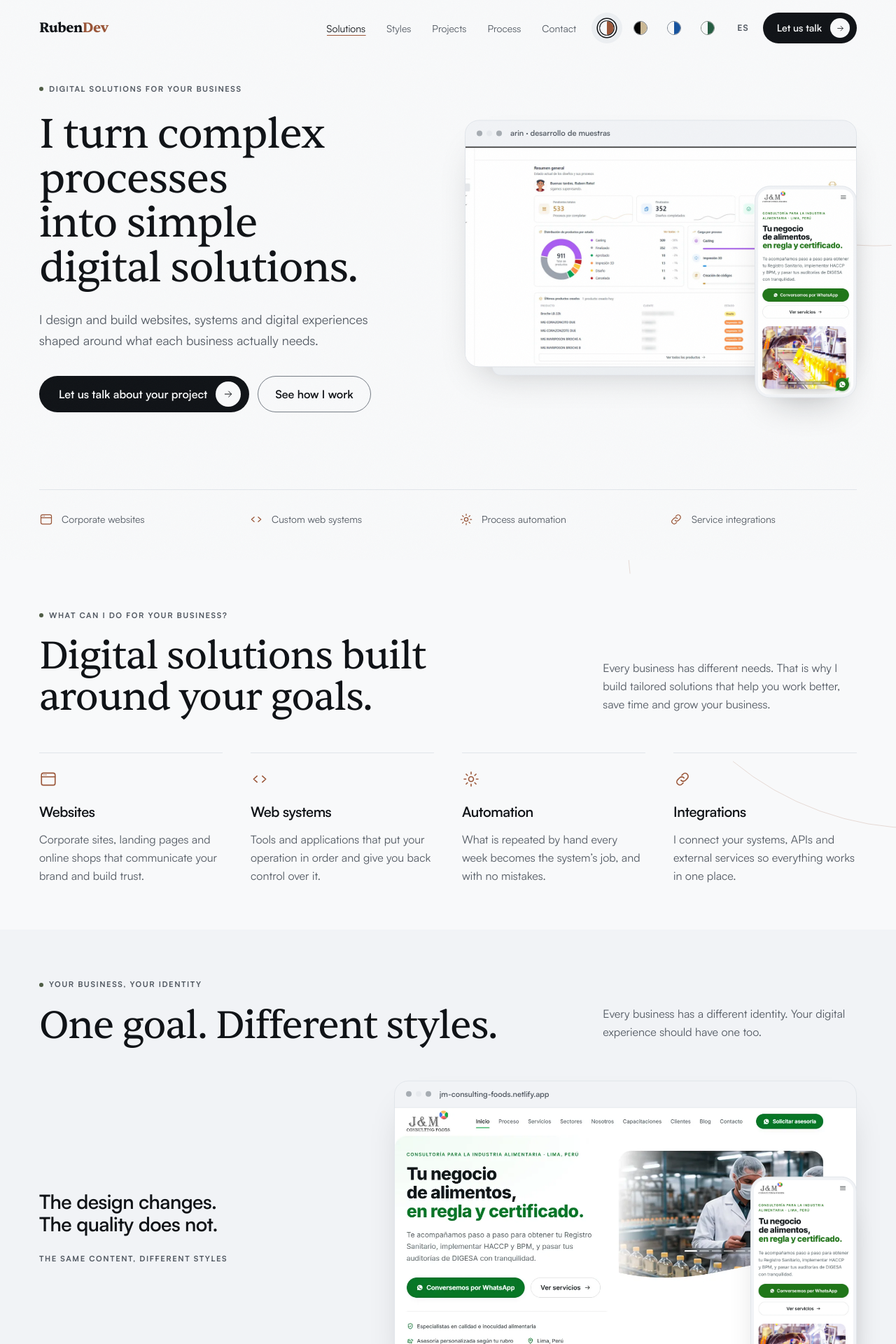
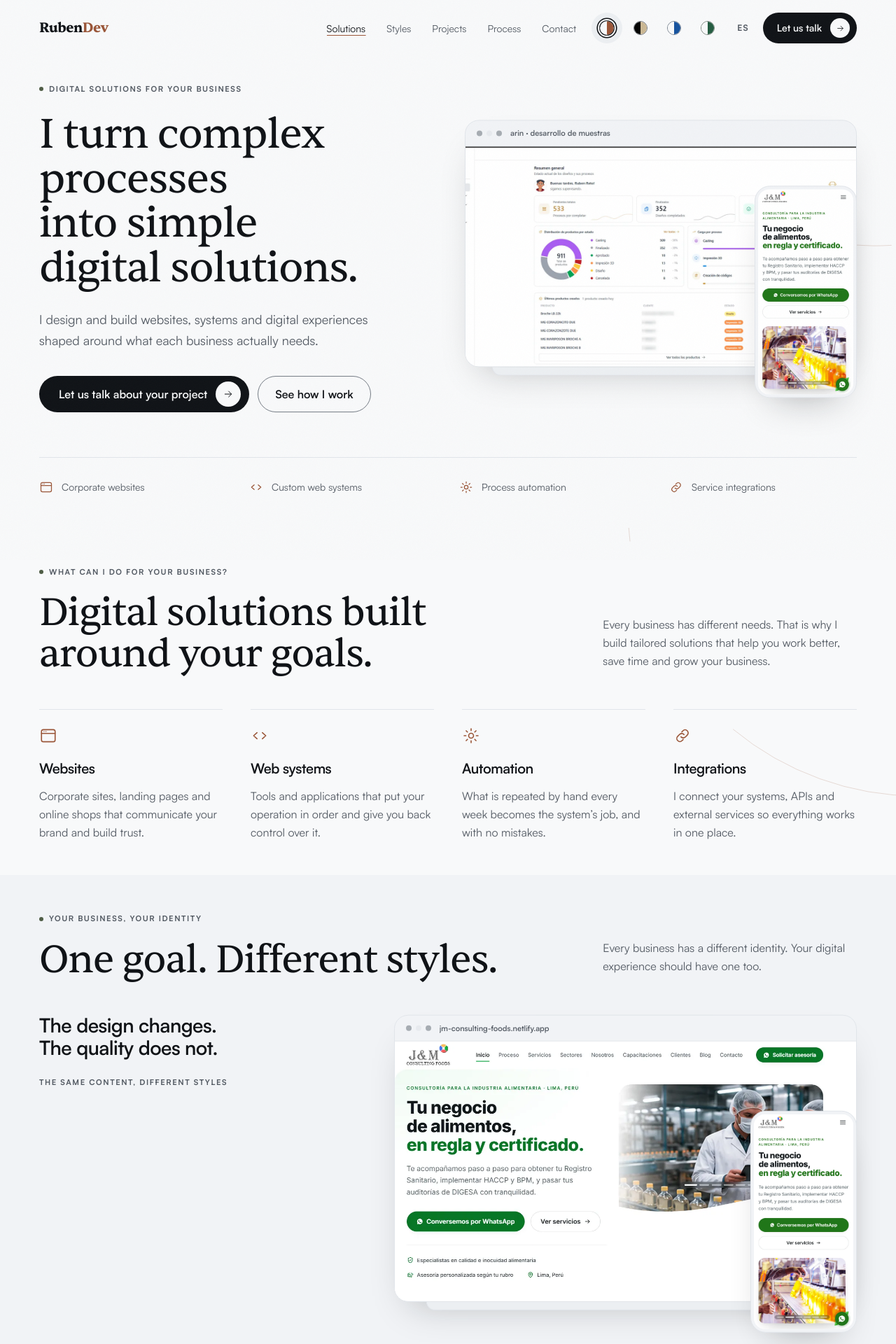
Before and after one commit to rretoarin/portafolio_rubenrp, a React (Vite) app: page / in a window 1280 px wide. Shown: the top 1920 px of the page at 70% size. Built offline with nearby package versions, Linux system fonts and the light colour scheme.

Commit message:
Quita los huecos verticales: secciones a 106px en escritorio y 90px en móvil,

```diff
--- a/src/components/Contact.jsx
+++ b/src/components/Contact.jsx
@@ -30,7 +30,7 @@ export default function Contact({ t }) {
   }
 
   return (
-    <section id="contact" className="relative scroll-mt-16 overflow-hidden py-12 md:py-16">
+    <section id="contact" className="relative scroll-mt-16 overflow-hidden py-10 md:py-12">
       <Arc className="-top-[26rem] left-1/2 size-[56rem] -translate-x-1/2" />
 
       <div className="shell relative">
--- a/src/components/Footer.jsx
+++ b/src/components/Footer.jsx
@@ -8,7 +8,7 @@ const LINKS = ['services', 'styles', 'projects', 'process']
 
 export default function Footer({ t }) {
   return (
-    <footer className="relative overflow-hidden border-t border-line pt-12 pb-[calc(2.5rem+env(safe-area-inset-bottom))] md:pt-16">
+    <footer className="relative overflow-hidden border-t border-line pt-10 pb-[calc(2.5rem+env(safe-area-inset-bottom))] md:pt-12">
       <div className="shell relative">
         {/*
           Sin nombre gigante. El cierre de marca ya lo hace la sección de
--- a/src/components/Hero.jsx
+++ b/src/components/Hero.jsx
@@ -19,7 +19,7 @@ export default function Hero({ t, theme }) {
   return (
     <section
       id="top"
-      className="hero-fill relative flex min-h-svh flex-col overflow-hidden pt-24 pb-10 md:pt-28 md:pb-12"
+      className="relative overflow-hidden pt-24 pb-10 md:pt-28 md:pb-12"
     >
       <Arc className="-top-[30rem] -right-[24rem] size-[52rem]" />
 
@@ -86,11 +86,12 @@ export default function Hero({ t, theme }) {
 
       {/*
         Las cuatro soluciones en una línea: adelantan la sección siguiente sin
-        pedir un scroll, y sustituyen a la fila de tipos de cliente. Van con
-        `mt-auto`, ancladas al pie de la primera pantalla: así el espacio que
-        sobra cae aquí y no encima del titular.
+        pedir un scroll, y sustituyen a la fila de tipos de cliente. Van a una
+        distancia fija de los botones, no ancladas al pie de la pantalla: con
+        `min-h-svh` y `mt-auto` el sobrante caía aquí y el hueco crecía con la
+        altura de la ventana —210px en una de 900 y 390 en una de 1080—.
       */}
-      <div className="shell relative mt-auto pt-14 md:pt-16">
+      <div className="shell relative pt-14 md:pt-16">
         <ul className="stagger grid gap-x-8 gap-y-5 border-t border-line pt-8 sm:grid-cols-2 lg:grid-cols-4">
           {t.hero.services.map((item, i) => {
             const Icono = ICONOS[i]
--- a/src/components/Section.jsx
+++ b/src/components/Section.jsx
@@ -7,15 +7,20 @@ import { Eyebrow } from './ui'
  *
  * El ritmo entre secciones lo marca el espacio vertical, pero medido: con
  * `py-24` quedaban unos 200px entre el final de una sección y el título de la
- * siguiente y se leía como un hueco, no como ritmo. `muted` pinta el fondo de
- * superficie y se usa con cuentagotas —dos secciones en toda la página— para que
- * el ojo tenga dónde descansar sin recurrir a franjas de color.
+ * siguiente, y con `md:py-16` todavía 138, y los dos se leían como un hueco, no
+ * como ritmo. Con `md:py-12` quedan ~106 en escritorio y ~90 en móvil: el doble
+ * del aire entre la cabecera y el contenido, que es lo justo para que se note el
+ * cambio de sección sin que parezca que se acabó la página.
+ *
+ * `muted` pinta el fondo de superficie y se usa con cuentagotas —dos secciones
+ * en toda la página— para que el ojo tenga dónde descansar sin recurrir a
+ * franjas de color.
  */
 export default function Section({ id, eyebrow, title, subtitle, muted = false, children }) {
   return (
     <section
       id={id}
-      className={`relative scroll-mt-16 overflow-hidden py-12 md:py-16 ${
+      className={`relative scroll-mt-16 overflow-hidden py-10 md:py-12 ${
         muted ? 'bg-surface-2' : ''
       }`}
     >
--- a/src/components/Styles.jsx
+++ b/src/components/Styles.jsx
@@ -62,7 +62,12 @@ export default function Styles({ t, theme, onThemeChange }) {
       title={t.styles.title}
       subtitle={t.styles.subtitle}
     >
-      <div className="grid gap-x-12 gap-y-10 lg:grid-cols-12 lg:items-center">
+      {/*
+        La frase arranca arriba, a la altura de la maqueta, y no centrada: con
+        `items-center` quedaban 206px vacíos entre el título y la frase, y se
+        leía como un hueco dentro de la sección.
+      */}
+      <div className="grid gap-x-12 gap-y-10 lg:grid-cols-12 lg:items-start">
         <div className="reveal lg:col-span-4">
           <p className="display-light text-[1.5rem] text-heading sm:text-[1.75rem]">
             {t.styles.note}
--- a/src/index.css
+++ b/src/index.css
@@ -1150,13 +1150,6 @@ html.theme-switching *::after {
   }
 }
 
-/* En pantallas cortas y apaisadas (iPhone de lado) el hero no debe estirarse. */
-@media (max-height: 34rem) {
-  .hero-fill {
-    min-height: 0;
-  }
-}
-
 @keyframes lightbox-in {
   from {
     opacity: 0;
```
Also changed, not shown: 1 other file (tests, documents, lock files or other folders).
